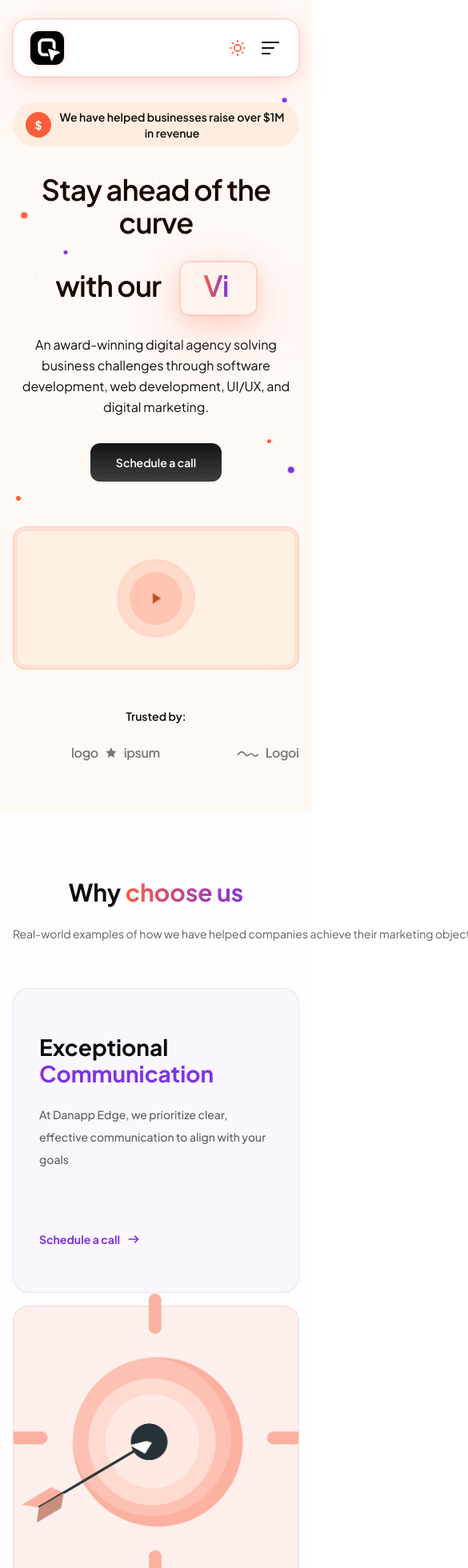
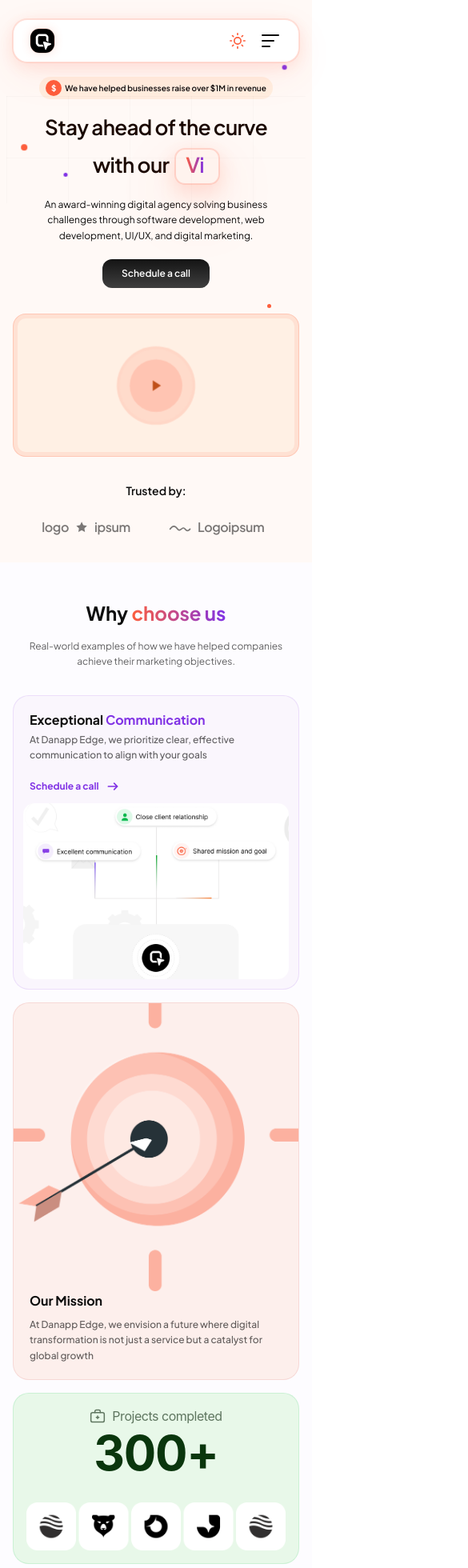
Before and after one commit to pelumibabs/danapp-edge-website, a React (Vite) app: page / in a window 390 px wide. Shown: the top 1960 px of the page at 80% size, 585 px wide, since content can reach past the window. Built offline with nearby package versions, Linux system fonts and the light colour scheme.

Commit message:
fix: mobile view changes

```diff
--- a/src/App.tsx
+++ b/src/App.tsx
@@ -15,7 +15,7 @@ import Footer from './components/Footer'
 export default function App() {
   return (
     <ThemeProvider>
-      <div className="min-h-screen bg-surface">
+      <div className="min-h-screen bg-surface w-full overflow-x-hidden">
         <Navigation />
         <main>
           <Hero />
--- a/src/components/Footer.tsx
+++ b/src/components/Footer.tsx
@@ -143,18 +143,6 @@ export default function Footer() {
           style={{ borderTop: '1px solid rgba(255,255,255,0.08)' }}
         >
           <p className="text-xs" style={{ color: 'rgba(255,255,255,0.30)' }}>© {year} Danapp Edge. All rights reserved.</p>
-          <div className="flex gap-4">
-            {['Privacy', 'Terms', 'Cookies'].map((label) => (
-              <a
-                key={label} href="#" className="text-xs transition-colors"
-                style={{ color: 'rgba(255,255,255,0.30)' }}
-                onMouseEnter={(e) => (e.currentTarget.style.color = 'rgba(255,255,255,0.60)')}
-                onMouseLeave={(e) => (e.currentTarget.style.color = 'rgba(255,255,255,0.30)')}
-              >
-                {label}
-              </a>
-            ))}
-          </div>
         </div>
       </div>
 
--- a/src/components/Hero.tsx
+++ b/src/components/Hero.tsx
@@ -119,7 +119,7 @@ export default function Hero() {
   return (
     <section
       id="home"
-      className="relative min-h-screen flex flex-col items-center pt-32 pb-0 overflow-hidden"
+      className="relative xl:min-h-screen flex flex-col items-center pt-24 sm:pt-32 pb-0 overflow-hidden"
       style={{ backgroundColor: isDark ? '#000000' : '#FFF9F6' }}
     >
       {/* ── Floating accent dots ── */}
@@ -140,35 +140,35 @@ export default function Hero() {
 
         {/* ── Badge ── */}
         <div
-          className="inline-flex items-center gap-2 rounded-full px-4 py-2 mb-8"
+          className="inline-flex items-center gap-1 sm:gap-2 rounded-full px-2 sm:px-4 py-1 sm:py-2 mb-5 sm:mb-8"
           style={{
             backgroundColor: isDark ? '#111119' : '#FFEEE0',
             border: isDark ? '1px solid rgba(255,255,255,0.12)' : 'none',
           }}
         >
           <span
-            className="flex items-center justify-center w-8 h-8 rounded-full text-white text-sm font-bold shrink-0"
+            className="flex items-center justify-center w-5 h-5 sm:w-8 sm:h-8 rounded-full text-white text-[10px] sm:text-sm font-bold shrink-0"
             style={{ backgroundColor: '#FD5E3C' }}
           >
             $
           </span>
-          <span className="text-sm font-semibold" style={{ color: isDark ? 'rgba(255,255,255,0.85)' : '#0D0D0D' }}>
+          <span className="text-[10px] sm:text-sm font-semibold" style={{ color: isDark ? 'rgba(255,255,255,0.85)' : '#0D0D0D' }}>
             We have helped businesses raise over $1M in revenue
           </span>
         </div>
 
         {/* ── Headline (grid only here) ── */}
-        <div className="relative mb-6">
+        <div className="relative mb-4 sm:mb-6">
           <div
             className="absolute -inset-x-12 -inset-y-6 pointer-events-none bg-grid"
             style={{ opacity: isDark ? 0.45 : 0.55 }}
           />
           <h1
-            className="relative text-4xl sm:text-5xl lg:text-[64px] xl:text-[72px] font-semibold leading-[1.15] tracking-tight"
+            className="relative text-[26px] sm:text-5xl lg:text-[64px] xl:text-[72px] font-semibold leading-[1.15] tracking-tight"
             style={{ color: isDark ? '#FFFFFF' : '#1A0800' }}
           >
             <span
-              className="block mb-5 pb-2"
+              className="block mb-2 sm:mb-5 pb-1 sm:pb-2"
               style={isDark ? {
                 background: 'linear-gradient(180deg, #FFFFFF 30%, #7A7A7A 100%)',
                 WebkitBackgroundClip: 'text',
@@ -176,7 +176,7 @@ export default function Hero() {
                 backgroundClip: 'text',
               } : {}}
             >Stay ahead of the curve</span>
-            <span className="inline-flex items-baseline gap-6 flex-wrap justify-center">
+            <span className="inline-flex items-baseline gap-2 sm:gap-6 flex-wrap justify-center">
               <span
                 style={isDark ? {
                   background: 'linear-gradient(180deg, #FFFFFF 30%, #7A7A7A 100%)',
@@ -188,7 +188,7 @@ export default function Hero() {
 
               {/* ── Rotating word in orange-shadow box ── */}
               <span
-                className="inline-block px-7 pt-2 pb-4 rounded-xl"
+                className="inline-block px-3 sm:px-7 pt-1 sm:pt-2 pb-2 sm:pb-4 rounded-xl"
                 style={{
                   border: isDark
                     ? `1.5px solid rgba(253,94,60,0.45)`
@@ -229,7 +229,7 @@ export default function Hero() {
 
         {/* ── Subtitle ── */}
         <p
-          className="text-base sm:text-lg leading-relaxed mb-8 max-w-2xl"
+          className="text-xs sm:text-lg leading-relaxed mb-5 sm:mb-8 max-w-2xl px-2 sm:px-0"
           style={{ color: isDark ? 'rgba(255,255,255,0.6)' : '#0D0D0D' }}
         >
           An award-winning digital agency solving business challenges through software development,
@@ -239,7 +239,7 @@ export default function Hero() {
         {/* ── CTA ── */}
         <a
           href="#contact"
-          className="inline-flex items-center justify-center px-8 py-3.5 rounded-xl text-sm font-semibold transition-all duration-200 hover:opacity-85 mb-14"
+          className="inline-flex items-center justify-center w-auto px-6 py-2.5 sm:w-auto sm:px-8 sm:py-3.5 rounded-xl text-xs sm:text-sm font-semibold transition-all duration-200 hover:opacity-85 mb-8 sm:mb-14"
           style={
             isDark
               ? { backgroundColor: '#FFFFFF', color: '#141414', border: 'none' }
@@ -288,7 +288,7 @@ export default function Hero() {
         </div>
 
         {/* ── Trusted by ── */}
-        <div className="w-full mt-12 pb-16">
+        <div className="w-full mt-8 sm:mt-12 pb-8 sm:pb-16">
           <p
             className="text-sm font-semibold mb-6 text-center"
             style={{ color: isDark ? 'rgba(255,255,255,0.5)' : '#0D0D0D' }}
@@ -298,7 +298,7 @@ export default function Hero() {
           <div className="overflow-hidden">
             <div className="marquee-track-reverse">
               {[...LOGOS, ...LOGOS, ...LOGOS, ...LOGOS].map((Logo, i) => (
-                <div key={i} className="px-12 shrink-0" style={{ color: isDark ? '#FFFFFF' : '#0D0D0D' }}>
+                <div key={i} className="px-6 sm:px-12 shrink-0" style={{ color: isDark ? '#FFFFFF' : '#0D0D0D' }}>
                   <Logo muted />
                 </div>
               ))}
--- a/src/components/Navigation.tsx
+++ b/src/components/Navigation.tsx
@@ -73,7 +73,7 @@ export default function Navigation() {
       {/* ── Floating island ── */}
       <div className="fixed top-0 left-0 right-0 z-50 flex justify-center px-4 sm:px-6 lg:px-8 pt-6">
         <nav
-          className="w-full max-w-[1200px] flex items-center justify-between gap-4 px-5 lg:px-6 h-[72px] transition-all duration-300"
+          className="w-full max-w-[1200px] flex items-center justify-between gap-4 px-5 lg:px-6 h-[54px] sm:h-[72px] transition-all duration-300"
           style={{
             borderRadius: 18,
             backgroundColor: scrolled
@@ -94,12 +94,10 @@ export default function Navigation() {
             className="flex items-center shrink-0"
           >
             <div
-              className="overflow-hidden rounded-xl"
+              className="overflow-hidden rounded-xl w-8 h-8 sm:w-11 sm:h-11"
               style={{
                 border: `1px solid rgba(253,94,60,0.22)`,
                 boxShadow: `0 0 12px rgba(253,94,60,0.14)`,
-                width: 44,
-                height: 44,
               }}
             >
               <img
--- a/src/components/WhyChooseUs.tsx
+++ b/src/components/WhyChooseUs.tsx
@@ -76,18 +76,18 @@ export default function WhyChooseUs() {
   return (
     <section
       id="why-us"
-      className="py-20 lg:py-28"
+      className="py-12 sm:py-20 lg:py-28"
       style={{ backgroundColor: isDark ? '#000000' : '#FDFCFF' }}
     >
       <div className="container-base">
 
         {/* Heading */}
-        <div className="text-center mb-14">
-          <h2 className="text-3xl sm:text-4xl lg:text-5xl xl:text-[56px] font-bold leading-tight mb-4">
+        <div className="text-center mb-8 sm:mb-14">
+          <h2 className="text-2xl sm:text-4xl lg:text-5xl xl:text-[56px] font-bold leading-tight mb-3 sm:mb-4">
             <span style={{ color: isDark ? 'rgba(255,255,255,0.45)' : '#0D0D0D' }}>Why </span>
             <span className="text-gradient-why">choose us</span>
           </h2>
-          <p className="text-sm leading-relaxed whitespace-nowrap" style={{ color: fgSecondary }}>
+          <p className="text-xs sm:text-sm leading-relaxed sm:whitespace-nowrap" style={{ color: fgSecondary }}>
             Real-world examples of how we have helped companies achieve their marketing objectives.
           </p>
         </div>
@@ -96,21 +96,20 @@ export default function WhyChooseUs() {
         <div className="flex flex-col lg:flex-row gap-4">
 
           {/* ══ Left column (2/3) ══ */}
-          <div className="flex flex-col gap-4" style={{ flex: 2 }}>
+          <div className="flex flex-col gap-4 lg:w-[65%] 2xl:w-auto 2xl:flex-[2]">
 
             {/* ── 1. Exceptional Communication — 770×381 ── */}
             <div
-              className="flex flex-col sm:flex-row overflow-hidden shrink-0"
-              style={{ ...cards.exceptional, height: 381 }}
+              className="flex flex-col xl:flex-row overflow-hidden shrink-0 sm:h-[479px] xl:h-[381px]"
+              style={cards.exceptional}
             >
-              <div className="flex flex-col justify-between p-8 shrink-0 sm:w-[42%]" style={{ height: '100%' }}>
-                <div className="flex flex-col gap-5 mt-6">
-                  <h3 className="text-[28px] lg:text-[32px] font-bold leading-[1.2]">
-                    <span style={{ color: fgPrimary }}>Exceptional</span>
-                    <br />
+              <div className="flex flex-col justify-between pt-4 px-5 pb-3 xl:p-8 shrink-0 xl:w-[42%] xl:h-full">
+                <div className="flex flex-col gap-1.5 xl:gap-5 mt-1 xl:mt-6">
+                  <h3 className="text-base xl:text-[28px] xl:text-[32px] font-bold leading-[1.2]">
+                    <span style={{ color: fgPrimary }}>Exceptional </span>
                     <span style={{ color: '#8032E5' }}>Communication</span>
                   </h3>
-                  <p className="text-sm font-medium leading-loose" style={{ color: fgSecondary }}>
+                  <p className="text-xs xl:text-sm font-medium leading-relaxed xl:leading-loose" style={{ color: fgSecondary }}>
                     At Danapp Edge, we prioritize clear,
                     effective communication to align with
                     your goals
@@ -118,7 +117,7 @@ export default function WhyChooseUs() {
                 </div>
                 <a
                   href="#contact"
-                  className="inline-flex items-center gap-2 text-sm font-bold transition-opacity hover:opacity-70 mb-6"
+                  className="inline-flex items-center gap-2 text-xs xl:text-sm font-bold transition-opacity hover:opacity-70 mt-5 xl:mt-0 mb-0 xl:mb-6"
                   style={{ color: isDark ? '#FFFFFF' : '#8032E5' }}
                 >
                   Schedule a call
@@ -127,7 +126,7 @@ export default function WhyChooseUs() {
                   </svg>
                 </a>
               </div>
-              <div className="flex-1 relative overflow-hidden m-3 ml-0" style={{ borderRadius: 14 }}>
+              <div className="relative overflow-hidden mx-3 mb-3 mt-0 xl:ml-0 xl:m-3 h-[220px] sm:flex-1 sm:h-auto">
                 <img src="/comm-illustration.png" alt="" className="w-full h-full object-cover" style={{ borderRadius: 14 }} />
               </div>
             </div>
@@ -136,8 +135,8 @@ export default function WhyChooseUs() {
             <div className="flex flex-col sm:flex-row gap-4 flex-1">
 
               {/* ── 3. Our Mission ── */}
-              <div className="flex-1 p-6 flex flex-col" style={{ ...cards.mission, minHeight: 620 }}>
-                <div className="flex-1 flex items-start justify-center" style={{ marginLeft: -24, marginRight: -24, marginTop: -40 }}>
+              <div className="flex-1 p-5 sm:p-6 flex flex-col sm:min-h-[620px] overflow-hidden xl:overflow-visible" style={cards.mission}>
+                <div className="flex items-start justify-center min-h-[160px] sm:flex-1 sm:min-h-0" style={{ marginLeft: -24, marginRight: -24, marginTop: -40 }}>
                   <img
                     src={isDark ? '/mission-dark.png' : '/mission-light.png'}
                     alt=""
@@ -145,8 +144,8 @@ export default function WhyChooseUs() {
                   />
                 </div>
                 <div>
-                  <h3 className="text-xl font-bold mb-3" style={{ color: fgPrimary }}>Our Mission</h3>
-                  <p className="text-sm font-medium leading-relaxed" style={{ color: fgSecondary }}>
+                  <h3 className="text-base xl:text-xl font-bold mb-2 xl:mb-3" style={{ color: fgPrimary }}>Our Mission</h3>
+                  <p className="text-xs xl:text-sm font-medium leading-relaxed" style={{ color: fgSecondary }}>
                     At Danapp Edge, we envision a future where digital transformation is not just a service but a catalyst for global growth
                   </p>
                 </div>
@@ -156,9 +155,9 @@ export default function WhyChooseUs() {
               <div className="flex flex-col gap-4 flex-1">
 
                 {/* Projects completed */}
-                <div className="flex-1 flex flex-col overflow-hidden" style={{ ...cards.projects, padding: '24px 24px 24px' }}>
+                <div className="flex-1 flex flex-col overflow-hidden p-4 sm:p-6" style={cards.projects}>
                   {/* Label + 300+ — centered, positioned above icons */}
-                  <div className="flex-1 flex flex-col items-center justify-end pb-8">
+                  <div className="flex-1 flex flex-col items-center justify-end pb-8 lg:pb-16 2xl:pb-8">
                     <div className="flex items-center justify-center gap-2 mb-1">
                       <svg width="20" height="20" viewBox="0 0 24 24" fill="none">
                         <path d="M8 7V5a2 2 0 012-2h4a2 2 0 012 2v2" stroke="#5F7660" strokeWidth="1.8" strokeLinecap="round"/>
@@ -174,13 +173,11 @@ export default function WhyChooseUs() {
                         letterSpacing: '-0.03em',
                       }}>Projects completed</p>
                     </div>
-                    <p style={isDark ? {
+                    <p
+                      className="text-[60px] sm:text-[96px] font-bold text-center leading-none"
+                      style={isDark ? {
                         fontFamily: 'Inter, sans-serif',
-                      fontWeight: 700,
-                      fontSize: 96,
-                      lineHeight: '96px',
                         letterSpacing: '-0.02em',
-                      textAlign: 'center',
                         background: 'linear-gradient(180deg, #FFFFFF 30%, #7A7A7A 100%)',
                         WebkitBackgroundClip: 'text',
                         WebkitTextFillColor: 'transparent',
@@ -189,19 +186,15 @@ export default function WhyChooseUs() {
                       } : {
                         color: '#0A360D',
                         fontFamily: 'Inter, sans-serif',
-                      fontWeight: 700,
-                      fontSize: 96,
-                      lineHeight: '96px',
                         letterSpacing: '-0.02em',
-                      textAlign: 'center',
                       }}>300+</p>
                   </div>
                   {/* Icons — edge-to-edge */}
                   <img
                     src={isDark ? '/tech-icons-dark.png' : '/tech-icons.png'}
                     alt="Technologies"
-                    className="block shrink-0"
-                    style={{ marginLeft: -16, marginRight: -16, marginBottom: -16, width: 'calc(100% + 32px)', maxWidth: 'none', display: 'block' }}
+                    className="block shrink-0 w-full sm:-mx-4 sm:-mb-4 sm:w-[calc(100%+32px)]"
+                    style={{ maxWidth: 'none' }}
                   />
                 </div>
 
@@ -236,9 +229,9 @@ export default function WhyChooseUs() {
                   <div className="flex-1 min-h-[36px]" />
 
                   {/* Text — bottom */}
-                  <div className="relative z-10 pl-4 pr-3 pt-0 pb-6">
-                    <h3 className="text-xl font-bold mb-3" style={{ color: fgPrimary }}>Dedication Beyond</h3>
-                    <p className="font-medium leading-relaxed" style={{ color: fgSecondary, fontSize: 13 }}>
+                  <div className="relative z-10 pl-4 pr-3 pt-0 pb-4 sm:pb-6">
+                    <h3 className="text-base xl:text-xl font-bold mb-2 xl:mb-3" style={{ color: fgPrimary }}>Dedication Beyond</h3>
+                    <p className="text-xs lg:text-[10px] xl:text-sm font-medium leading-relaxed" style={{ color: fgSecondary }}>
                       It's our unwavering dedication to your success that truly sets us apart. Your goals are our goals, and your satisfaction is our measure of achievement.
                     </p>
                   </div>
@@ -250,11 +243,11 @@ export default function WhyChooseUs() {
           </div>
 
           {/* ══ Right column (1/3) ══ */}
-          <div className="flex flex-col gap-4" style={{ flex: 1 }}>
+          <div className="flex flex-col gap-4 lg:w-[35%] 2xl:w-auto 2xl:flex-[1]">
 
             {/* ── 2. Our Vision — 479px fixed ── */}
-            <div className="px-6 pt-6 pb-10 flex flex-col shrink-0" style={{ ...cards.vision, height: 479 }}>
-              <div className="flex-1 flex items-center justify-center">
+            <div className="px-5 sm:px-6 pt-5 sm:pt-6 pb-6 sm:pb-10 lg:pb-4 2xl:pb-10 flex flex-col shrink-0 sm:h-[479px]" style={cards.vision}>
+              <div className="flex items-center justify-center min-h-[160px] sm:flex-1 sm:min-h-0">
                 <img
                   src={isDark ? '/light-bulb-dark.png' : '/light-bulb-light.png'}
                   alt=""
@@ -262,8 +255,8 @@ export default function WhyChooseUs() {
                 />
               </div>
               <div>
-                <h3 className="text-xl font-bold mb-3" style={{ color: fgPrimary }}>Our Vision</h3>
-                <p className="text-sm font-medium leading-relaxed" style={{ color: fgSecondary }}>
+                <h3 className="text-base xl:text-xl font-bold mb-2 xl:mb-3" style={{ color: fgPrimary }}>Our Vision</h3>
+                <p className="text-xs xl:text-sm font-medium leading-relaxed" style={{ color: fgSecondary }}>
                   At Danapp Edge, we envision a future where digital transformation is not just a service but a catalyst for global growth
                 </p>
               </div>
@@ -321,9 +314,12 @@ export default function WhyChooseUs() {
               </div>
 
               {/* Title + subtitle — BOTTOM */}
-              <div className="mt-auto">
-                <h3 className="text-xl font-bold mb-3" style={{ color: fgPrimary }}>Unparalleled Expertise</h3>
-                <p className="text-sm font-medium leading-relaxed" style={{ color: fgSecondary }}>
+              <div
+                className="mt-auto relative z-10 bg-[var(--expertise-bg)] sm:bg-transparent rounded-b-[18px]"
+                style={{ '--expertise-bg': isDark ? '#0B003F' : '#FAF6FD' } as React.CSSProperties}
+              >
+                <h3 className="text-base xl:text-xl font-bold mb-2 xl:mb-3" style={{ color: fgPrimary }}>Unparalleled Expertise</h3>
+                <p className="text-xs xl:text-sm font-medium leading-relaxed" style={{ color: fgSecondary }}>
                   Danapp Edge boasts a team of seasoned professionals, each an expert in their respective field.
                 </p>
               </div>
--- a/src/index.css
+++ b/src/index.css
@@ -89,6 +89,7 @@
     scroll-behavior: smooth;
     -webkit-font-smoothing: antialiased;
     -moz-osx-font-smoothing: grayscale;
+    overflow-x: hidden;
   }
 
   body {
@@ -98,6 +99,7 @@
     margin: 0;
     padding: 0;
     overflow-x: hidden;
+    width: 100%;
     transition: background-color 0.3s ease, color 0.3s ease;
   }
 }
```
Also changed, not shown: src/components/Testimonials.tsx (+26 -26 lines), 1 other file (tests, documents, lock files or other folders). Lines whose indentation alone changed are shown as unchanged.
